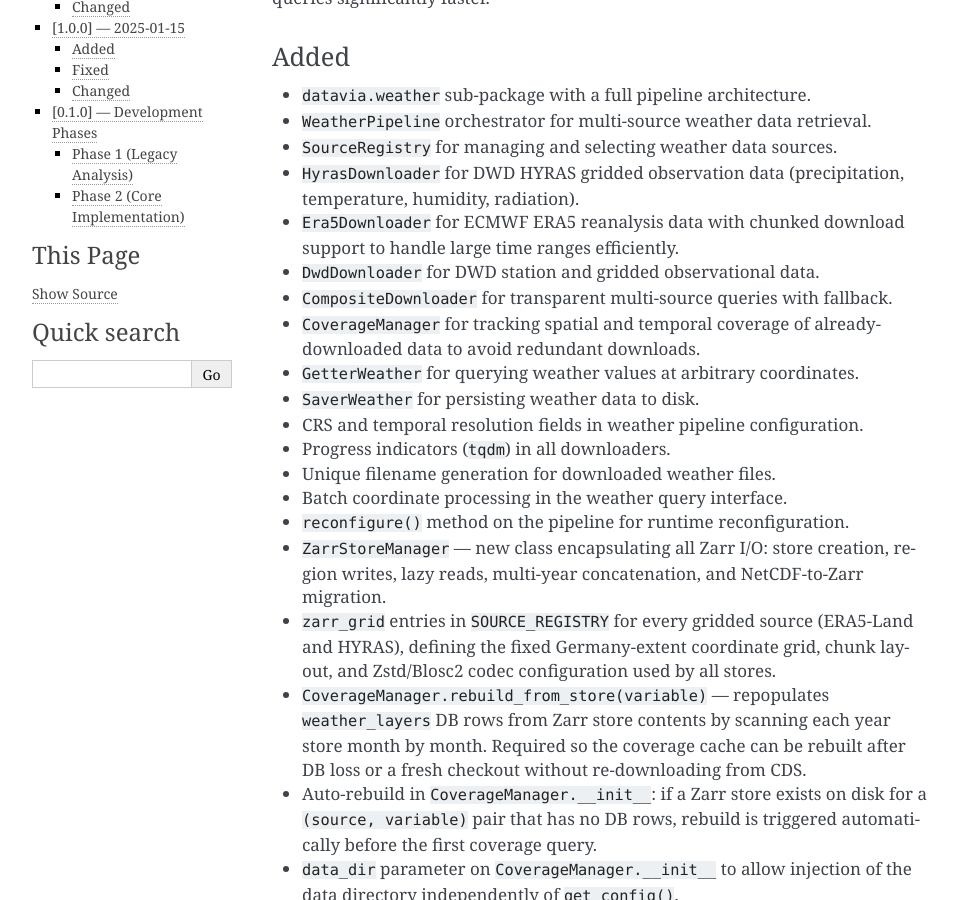
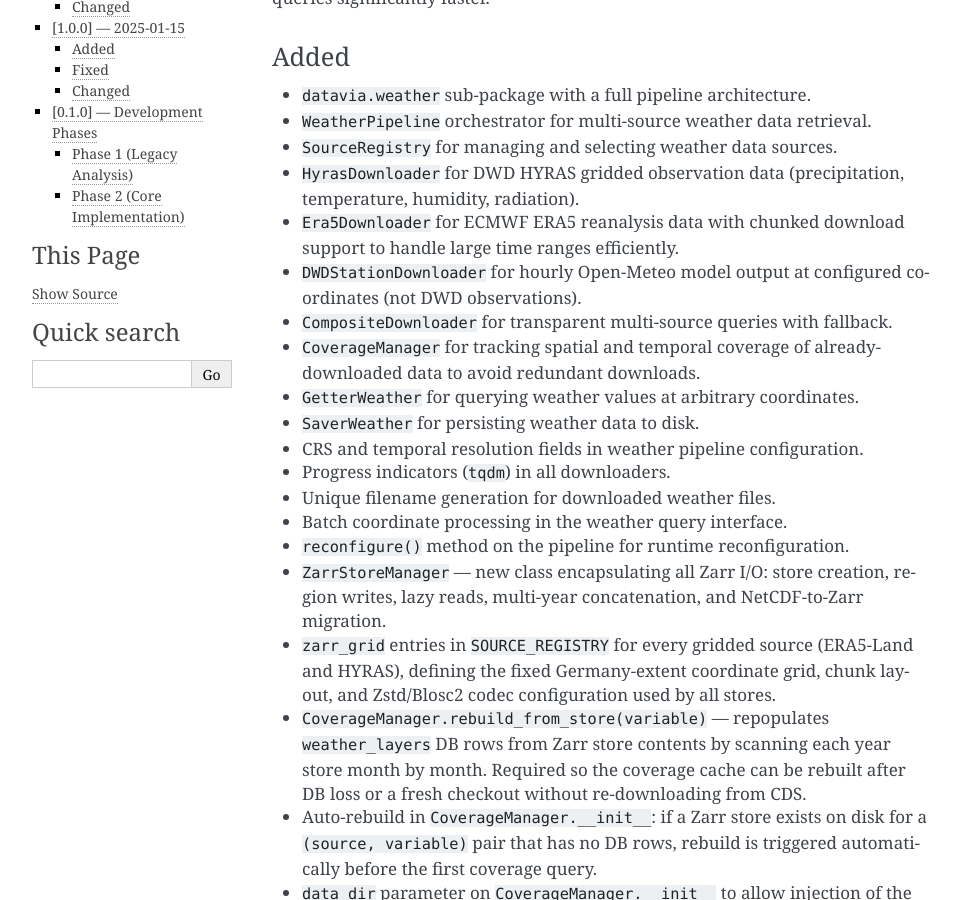
Before and after one commit to tree-d/datavia, a Sphinx documentation site: the page built from docs/changelog.rst, in a window 1280 px wide and 900 px high, scrolled down 392 px. Shown: the whole window, without its empty margins (148-1109 px from the left). Built offline with Sphinx 7.4.7, drawn with Linux system fonts in a browser that asks for light colours.

Commit message:
Update changelog with new DWDStationDownloader
Added DWDStationDownloader for hourly Open-Meteo model output.

Co-authored-by: Copilot Autofix powered by AI <175728472+Copilot@users.noreply.github.com>

```diff
--- a/docs/changelog.rst
+++ b/docs/changelog.rst
@@ -24,7 +24,8 @@ Added
   temperature, humidity, radiation).
 - ``Era5Downloader`` for ECMWF ERA5 reanalysis data with chunked download
   support to handle large time ranges efficiently.
-- ``DwdDownloader`` for DWD station and gridded observational data.
+- ``DWDStationDownloader`` for hourly Open-Meteo model output at configured
+  coordinates (not DWD observations).
 - ``CompositeDownloader`` for transparent multi-source queries with fallback.
 - ``CoverageManager`` for tracking spatial and temporal coverage of
   already-downloaded data to avoid redundant downloads.
```
